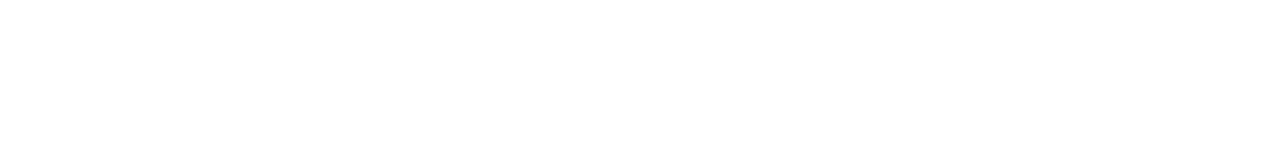
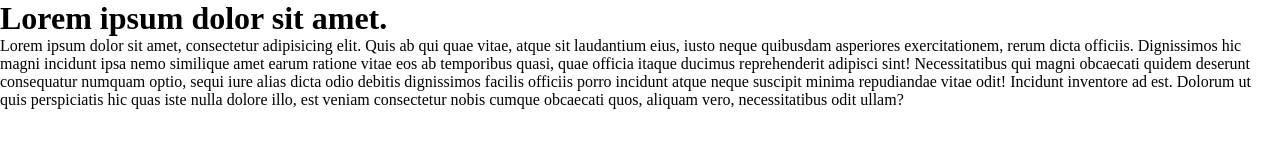
Before and after one commit to AyoGeorge/responsive-website, a plain HTML site: page index.html in a window 1280 px wide. Drawn offline with Linux system fonts and the light colour scheme.

Commit message:
Project setup

```diff
--- a/index.html
+++ b/index.html
@@ -1,12 +1,27 @@
-<!DOCTYPE html>
+<!doctype html>
 <html lang="en">
+  <head>
+    <meta charset="UTF-8" />
+    <meta name="viewport" content="width=device-width, initial-scale=1.0" />
+    <title>Mythos</title>
+    <link rel="stylesheet" href="/style.css" />
+    <script src="/script.js" defer></script>
+  </head>
 
-<head>
-    <meta charset="UTF-8">
-    <meta name="viewport" content="width=device-width, initial-scale=1.0">
-    <title>Document</title>
-</head>
-<body>
-
-</body>
+  <body>
+    <h1>Lorem ipsum dolor sit amet.</h1>
+    <p>
+      Lorem ipsum dolor sit amet, consectetur adipisicing elit. Quis ab qui quae
+      vitae, atque sit laudantium eius, iusto neque quibusdam asperiores
+      exercitationem, rerum dicta officiis. Dignissimos hic magni incidunt ipsa
+      nemo similique amet earum ratione vitae eos ab temporibus quasi, quae
+      officia itaque ducimus reprehenderit adipisci sint! Necessitatibus qui
+      magni obcaecati quidem deserunt consequatur numquam optio, sequi iure
+      alias dicta odio debitis dignissimos facilis officiis porro incidunt atque
+      neque suscipit minima repudiandae vitae odit! Incidunt inventore ad est.
+      Dolorum ut quis perspiciatis hic quas iste nulla dolore illo, est veniam
+      consectetur nobis cumque obcaecati quos, aliquam vero, necessitatibus odit
+      ullam?
+    </p>
+  </body>
 </html>
--- a/script.js
+++ b/script.js
@@ -0,0 +1 @@
+console.log("Hello, World!");
--- a/style.css
+++ b/style.css
@@ -0,0 +1,20 @@
+*,
+*::before,
+*::after {
+    box sizing: border-box;
+}
+
+* {
+    margin:0;
+}
+
+a {
+    text-decoration: none;
+}
+
+img,
+picture,
+svg {
+    max-width: 100%;
+    display: block;
+}
```
